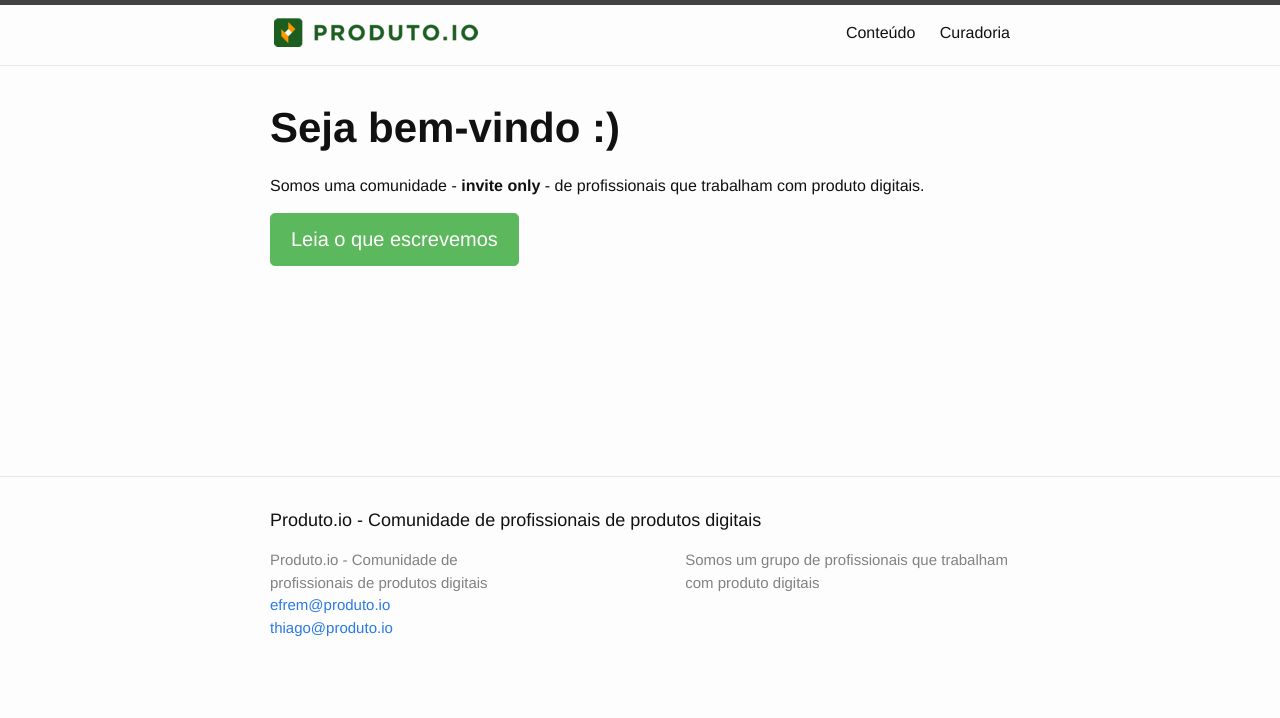
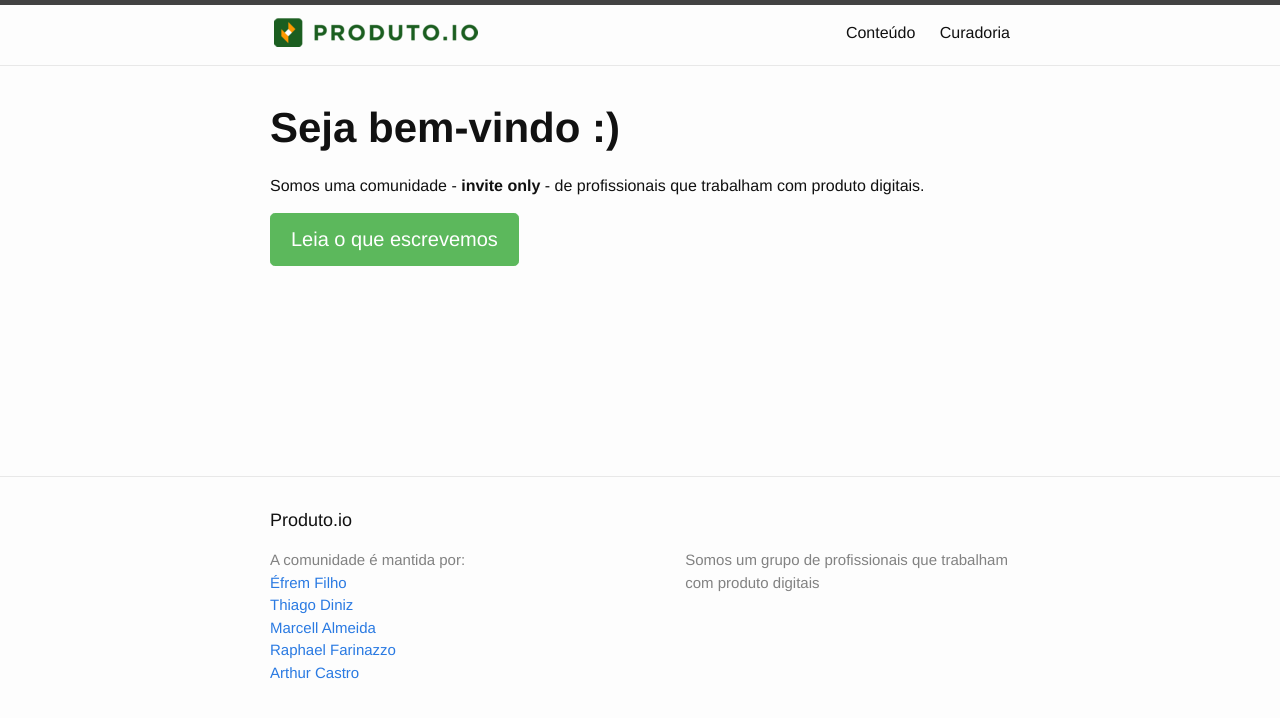
Before and after one commit to thiagodiniz/produto, a Jekyll site: the page built from index.html, in a window 1280 px wide. Shown: the top 718 px of the page. Built offline with Jekyll 4.4.1, drawn with Linux system fonts in a browser that asks for light colours.

Commit message:
atualiza os community managers

```diff
--- a/_includes/footer.html
+++ b/_includes/footer.html
@@ -2,14 +2,17 @@
 
   <div class="wrapper">
 
-    <h2 class="footer-heading">{{ site.title }}</h2>
+    <h2 class="footer-heading">Produto.io</h2>
 
     <div class="footer-col-wrapper">
       <div class="footer-col  footer-col-1">
         <ul class="contact-list">
-          <li>{{ site.title }}</li>
-          <li><a href="mailto:{{ site.email }}">{{ site.email1 }}</a></li>
-          <li><a href="mailto:{{ site.email }}">{{ site.email2 }}</a></li>
+          <li> A comunidade é mantida por:</li>
+          <li><a href="https://www.linkedin.com/in/efremmaranhaofilho/">Éfrem Filho</a></li>
+          <li><a href="https://www.linkedin.com/in/thiagodiniz/">Thiago Diniz</a></li>
+          <li><a href="https://www.linkedin.com/in/almeidamarcell/">Marcell Almeida</a></li>
+          <li><a href="https://www.linkedin.com/in/rfarinazzo/">Raphael Farinazzo</a></li>
+          <li><a href="https://www.linkedin.com/in/arthurdecastroaraujo/">Arthur Castro</a></li>
         </ul>
       </div>
 
```
